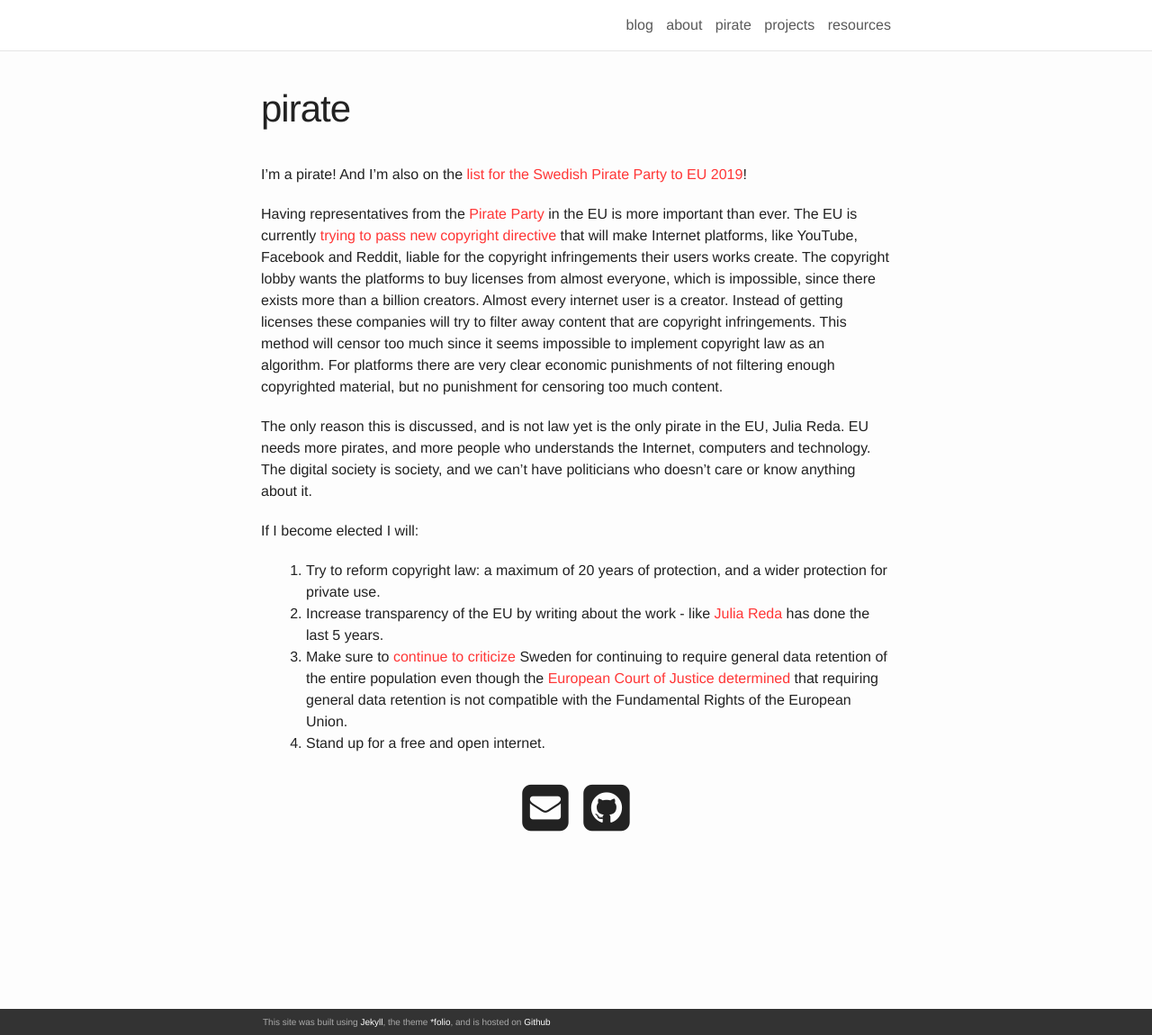
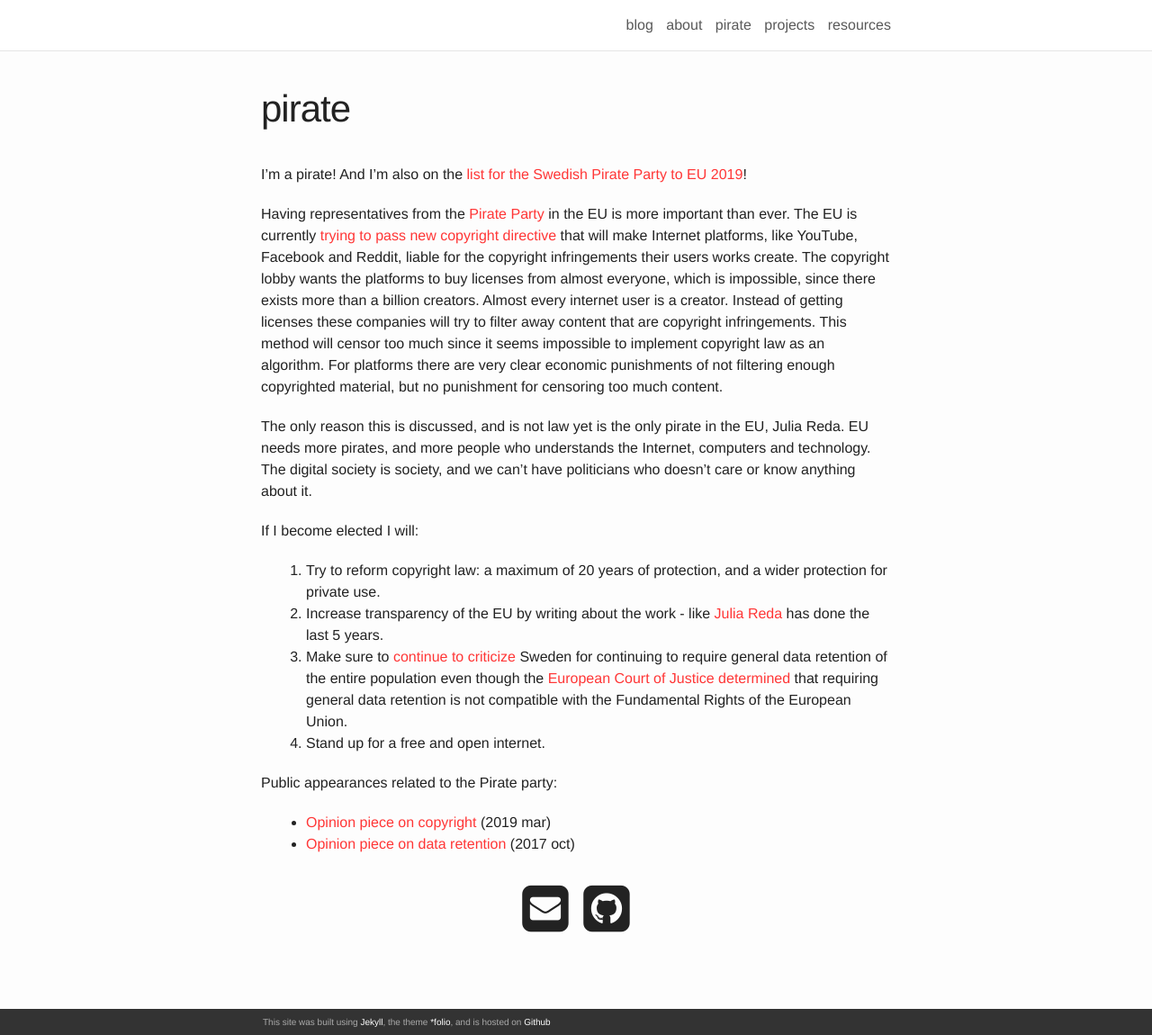
Before and after one commit to exoji2e/exoji2e.github.com, a Jekyll site: the page built from pirate.md, in a window 1280 px wide and 1150 px high. Shown: the whole window at 90% size. Built offline with Jekyll 4.4.1, drawn with Linux system fonts in a browser that asks for light colours; nearby versions of some CDN libraries.

Commit message:
add list of public apperances

```diff
--- a/pirate.md
+++ b/pirate.md
@@ -15,3 +15,7 @@
 2. Increase transparency of the EU by writing about the work - like [Julia Reda](https://juliareda.eu) has done the last 5 years.
 3. Make sure to [continue to criticize](https://computersweden.idg.se/2.2683/1.691385/datalagringsutredning) Sweden for continuing to require general data retention of the entire population even though the [European Court of Justice determined](http://curia.europa.eu/juris/document/document.jsf?text=&docid=186492&pageIndex=0&doclang=EN&mode=req&dir=&occ=first&part=1&cid=513449) that requiring general data retention is not compatible with the Fundamental Rights of the European Union.
 4. Stand up for a free and open internet.
+
+Public appearances related to the Pirate party:
+- [Opinion piece on copyright](https://computersweden.idg.se/2.2683/1.716324/upphovsratten-ar-en-skam-for-demokratin) (2019 mar)
+- [Opinion piece on data retention](https://computersweden.idg.se/2.2683/1.691385/datalagringsutredning) (2017 oct)
```
